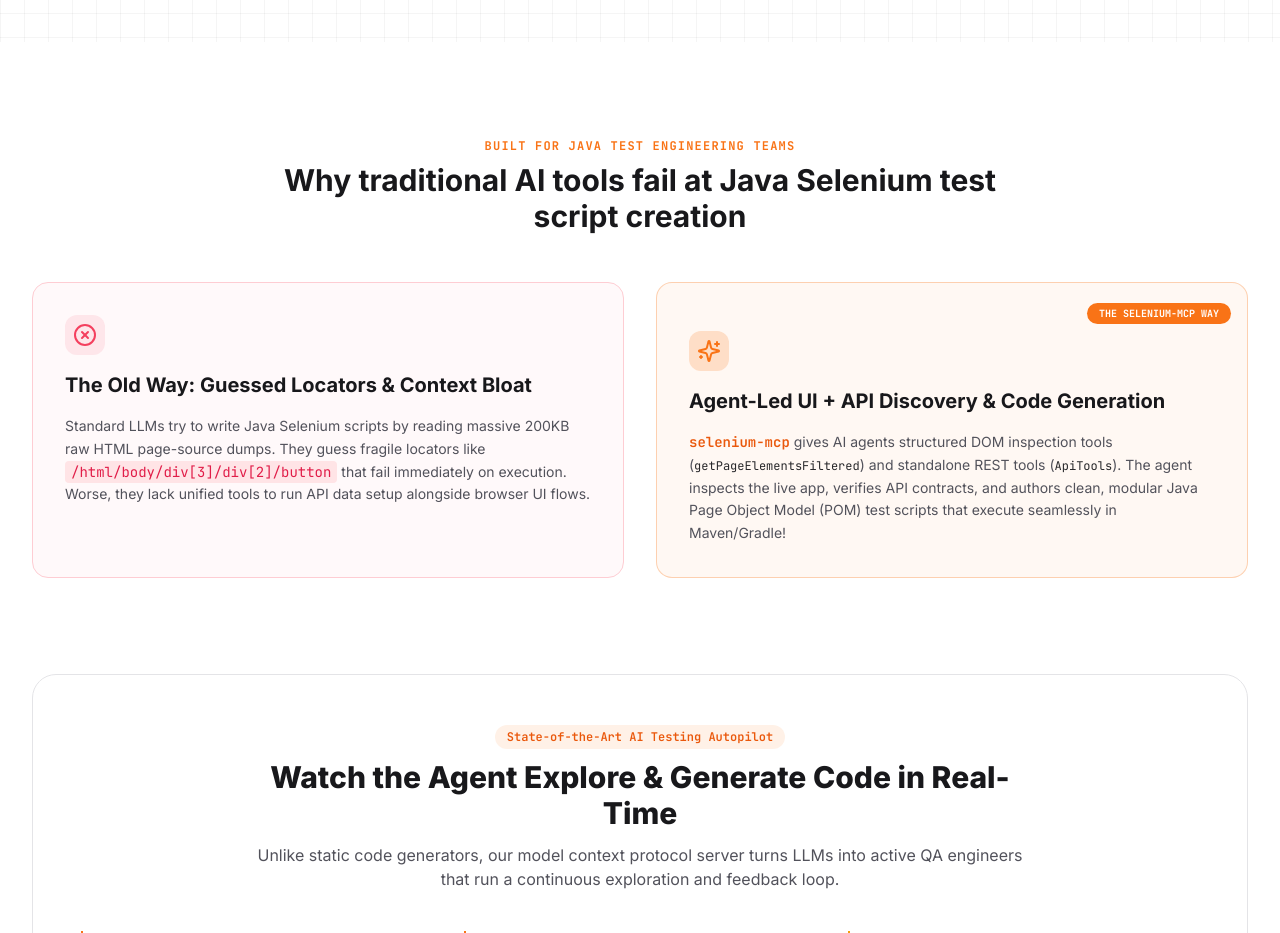
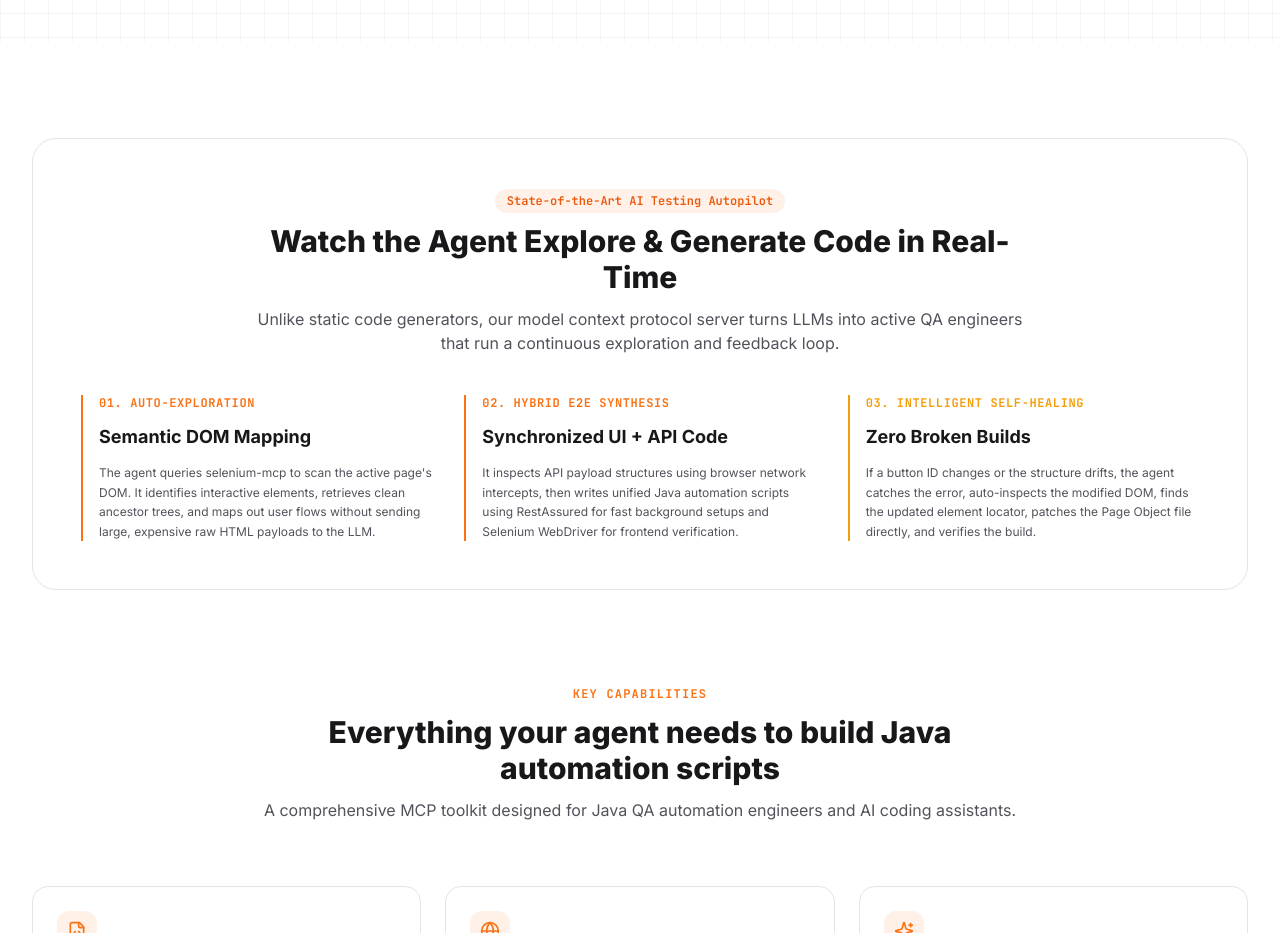
Before and after one commit to Volta-Jebaprashanth/selenium-mcp-home, a React (Vite) app: page / in a window 1280 px wide. Shown: the part 820-1753 px from the top of the page. Built offline with nearby package versions, Linux system fonts and the light colour scheme; the HTML template or start-up script is replaced by a standard one.

Commit message:
feat: implement interactive home page with agent workflow demonstration and installation configuration snippet

```diff
--- a/src/pages/Home.jsx
+++ b/src/pages/Home.jsx
@@ -207,50 +207,7 @@ public void testAdminCheckoutFlow() {
         </div>
       </section>
 
-      {/* PROBLEM / SOLUTION SECTION */}
-      <section className="max-w-7xl mx-auto px-4 sm:px-6 lg:px-8">
-        <div className="text-center max-w-3xl mx-auto mb-12">
-          <h2 className="font-mono text-xs uppercase tracking-widest text-brand-500 font-bold mb-2">
-            Built for Java Test Engineering Teams
-          </h2>
-          <p className="text-2xl sm:text-3xl font-bold text-zinc-900 dark:text-white">
-            Why traditional AI tools fail at Java Selenium test script creation
-          </p>
-        </div>
 
-        <div className="grid grid-cols-1 md:grid-cols-2 gap-8">
-          {/* Problem Card */}
-          <div className="p-8 rounded-2xl border border-rose-200 dark:border-rose-900/40 bg-rose-50/40 dark:bg-rose-950/20 space-y-4">
-            <div className="w-10 h-10 rounded-xl bg-rose-500/10 text-rose-500 flex items-center justify-center">
-              <XCircle className="w-6 h-6" />
-            </div>
-            <h3 className="text-xl font-bold text-zinc-900 dark:text-white">
-              The Old Way: Guessed Locators & Context Bloat
-            </h3>
-            <p className="text-sm text-zinc-600 dark:text-zinc-400 leading-relaxed">
-              Standard LLMs try to write Java Selenium scripts by reading massive 200KB raw HTML page-source dumps. They guess fragile locators like <code className="bg-rose-100 dark:bg-rose-950 text-rose-600 dark:text-rose-300 px-1.5 py-0.5 rounded">/html/body/div[3]/div[2]/button</code> that fail immediately on execution. Worse, they lack unified tools to run API data setup alongside browser UI flows.
-            </p>
-          </div>
-
-          {/* Solution Card */}
-          <div className="p-8 rounded-2xl border border-brand-500/30 bg-brand-500/5 dark:bg-brand-500/10 space-y-4 relative overflow-hidden">
-            <div className="absolute top-0 right-0 p-4">
-              <span className="px-3 py-1 rounded-full bg-brand-500 text-white font-mono text-[10px] font-bold uppercase">
-                The selenium-mcp Way
-              </span>
-            </div>
-            <div className="w-10 h-10 rounded-xl bg-brand-500/20 text-brand-500 flex items-center justify-center">
-              <Sparkles className="w-6 h-6" />
-            </div>
-            <h3 className="text-xl font-bold text-zinc-900 dark:text-white">
-              Agent-Led UI + API Discovery & Code Generation
-            </h3>
-            <p className="text-sm text-zinc-600 dark:text-zinc-400 leading-relaxed">
-              <code className="text-brand-600 dark:text-brand-400 font-mono font-semibold">selenium-mcp</code> gives AI agents structured DOM inspection tools (<code className="text-zinc-800 dark:text-zinc-200 font-mono text-xs">getPageElementsFiltered</code>) and standalone REST tools (<code className="text-zinc-800 dark:text-zinc-200 font-mono text-xs">ApiTools</code>). The agent inspects the live app, verifies API contracts, and authors clean, modular Java Page Object Model (POM) test scripts that execute seamlessly in Maven/Gradle!
-            </p>
-          </div>
-        </div>
-      </section>
 
       {/* IMPRESSIVE AGENT AUTOPILOT CAPABILITIES SECTION */}
       <section className="max-w-7xl mx-auto px-4 sm:px-6 lg:px-8 relative">
```
